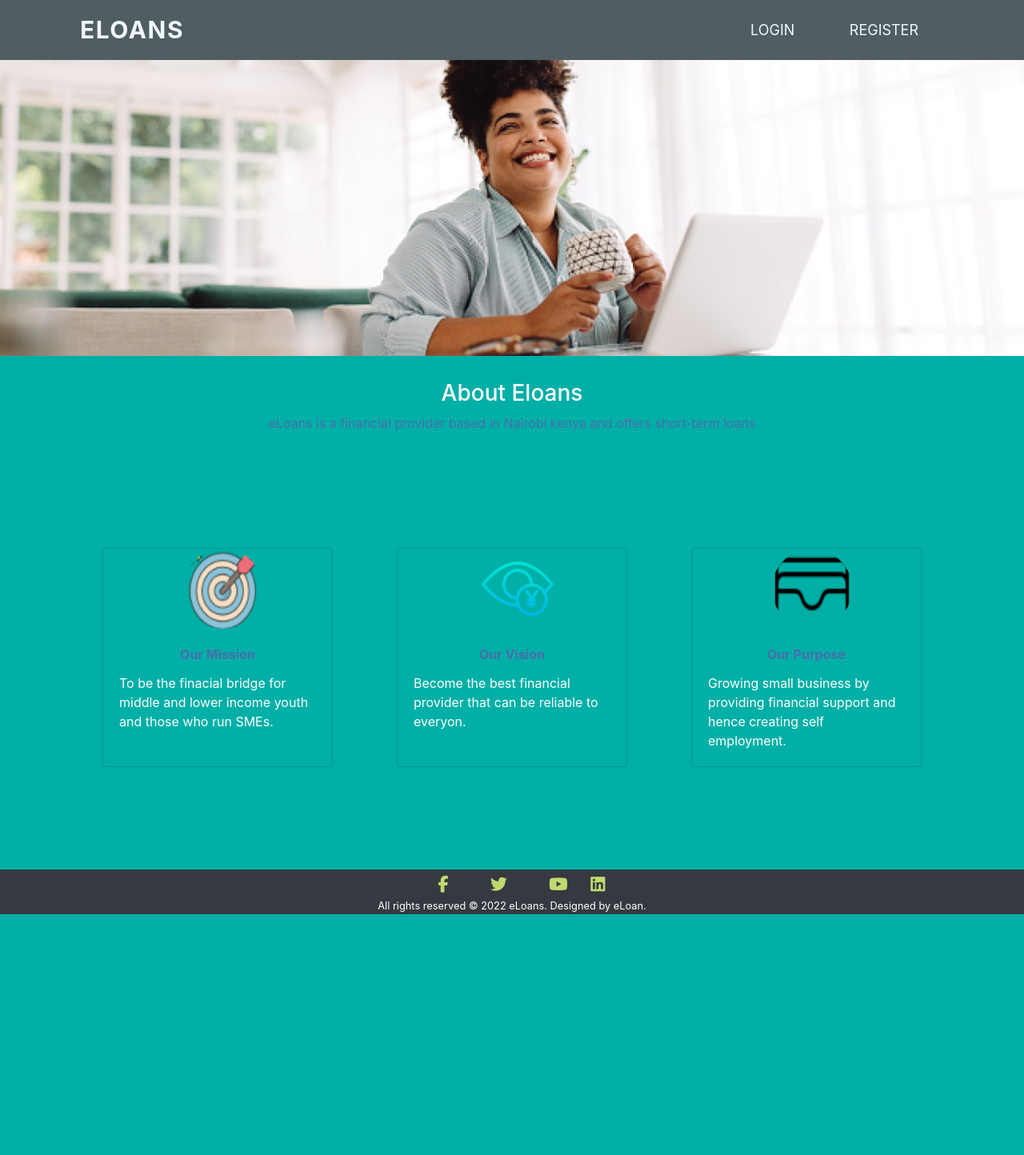
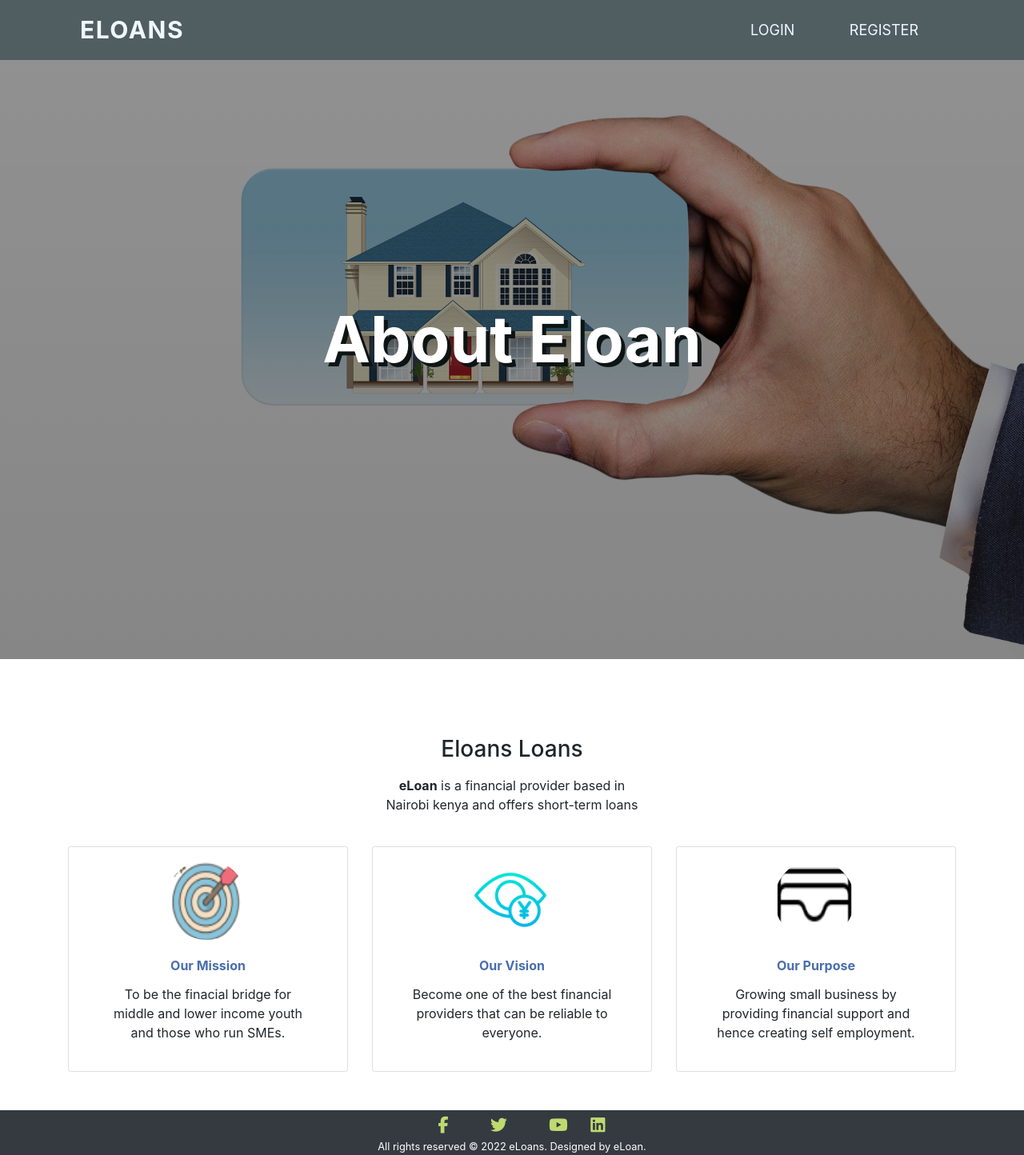
Before and after one commit to BrianMwevi/eLoan, a Django app: page /about in a window 1280 px wide. Shown: the whole page at 80% size. Before the commit the page ends 1143 px from the top, so only its background shows below. Run offline with Django 4.2, Linux system fonts and the light colour scheme; some libraries are stand-ins or nearby versions.

Commit message:
st:about page -- optimize styling

```diff
--- a/loan/static/css/about.css
+++ b/loan/static/css/about.css
@@ -1,43 +1,23 @@
-
-.aboutpic{
+.aboutus {
+    height: 100vh;
     width:100%;
-}
-.aboutpic img{
-width:100%;
+    background:linear-gradient(rgba(0, 0, 0, 0.432),rgba(0, 0, 0, 0.473)), url(../images/about2.png);
+    background-size:cover;
+    background-repeat:no-repeat;
+    background-position:top center;
+    position: relative;
 }
 
-.loan{
-    background-color: #00AFA6;
-
-}
-
-.eloan{
+.about-title {
+    position: absolute;
+    top:50%;
+    left:50%;
+    transform: translate(-50%, -50%);
+    font-size: 5rem;
+    font-weight: bolder;
     text-align: center;
-    background-color: #00AFA6;
-    color : white;
-   padding-top: 30px;
-}
-
-.eloan p{
-color :#496EAD;
-
-}
-
-.desc{
-    background-color: #00AFA6;
-
-    width: 100%;
-    padding:10%;
-}
-
-.cards{
-    display: flex;
-    justify-content: space-between;
-}
-
-.imgcard{
-    background: transparent;
-    color: white;
+    color:#fff;
+    text-shadow: 5px 5px #0c1414;
 }
 
 .imgcard img{
@@ -53,3 +33,10 @@ margin-left: 35%;
     color :#496EAD;
 
 }
+
+.imgcard:hover {
+    box-shadow: 0 0 5px #0c141481;
+    transform:scale(1.01);
+    transition: all 0.5s ease-in-out;
+    cursor: pointer;
+}
--- a/loan/templates/main/about.html
+++ b/loan/templates/main/about.html
@@ -3,21 +3,21 @@
 
 {% endblock %} {% block content%}
 <div class="aboutus">
-  <div class="aboutpic">
-    <img src="{% static 'images/about.png' %}" alt="My image" />
+  <h2 class="about-title">About Eloan</h2>
+</div>
+<div class="loan pt-5">
+  <div class="eloan text-center pt-5">
+    <h3>Eloans Loans</h3>
+    <p class="pt-2 pb-4 w-25 mx-auto">
+      <strong>eLoan</strong> is a financial provider based in Nairobi kenya and
+      offers short-term loans
+    </p>
   </div>
-  <div class="loan">
-    <div class="eloan">
-      <h3>About Eloans</h3>
-      <p>
-        eLoans is a financial provider based in Nairobi kenya and offers
-        short-term loans
-      </p>
-    </div>
 
-    <div class="desc">
-      <div class="cards">
-        <div class="card imgcard" style="width: 18rem">
+  <div class="container pb-5">
+    <div class="row">
+      <div class="col-lg-4">
+        <div class="card imgcard text-center py-3">
           <img
             class="card-img-top"
             src="{% static 'images/mission.png' %}"
@@ -26,15 +26,16 @@
           <div class="card-body">
             <p class="card-title center">Our Mission</p>
 
-            <p class="card-text">
+            <p class="card-text px-4">
               To be the finacial bridge for middle and lower income youth and
               those who run SMEs.
             </p>
           </div>
         </div>
+      </div>
 
-        <br />
-        <div class="card imgcard" style="width: 18rem">
+      <div class="col-lg-4">
+        <div class="card imgcard text-center py-3">
           <img
             class="card-img-top"
             src="{% static 'images/vision.png' %}"
@@ -43,14 +44,15 @@
           <div class="card-body">
             <p class="card-title center">Our Vision</p>
 
-            <p class="card-text">
-              Become the best financial provider that can be reliable to
-              everyon.
+            <p class="card-text px-4">
+              Become one of the best financial providers that can be reliable to
+              everyone.
             </p>
           </div>
         </div>
-        <br />
-        <div class="card imgcard" style="width: 18rem">
+      </div>
+      <div class="col-lg-4">
+        <div class="card imgcard text-center py-3">
           <img
             class="card-img-top"
             src="{% static 'images/purpose.png' %}"
@@ -59,7 +61,7 @@
           <div class="card-body">
             <p class="card-title center">Our Purpose</p>
 
-            <p class="card-text">
+            <p class="card-text px-4">
               Growing small business by providing financial support and hence
               creating self employment.
             </p>
```
Also changed, not shown: loan/static/images/about2.png (added).
